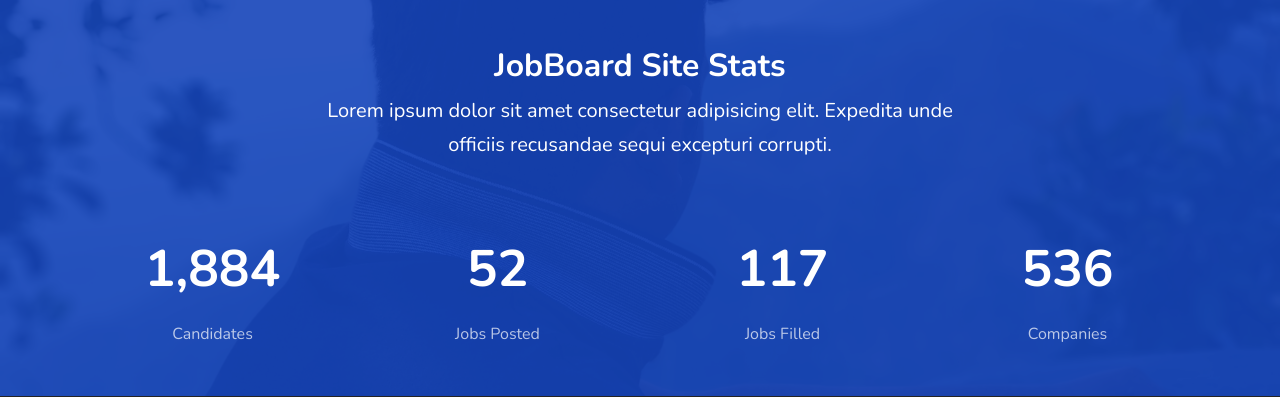
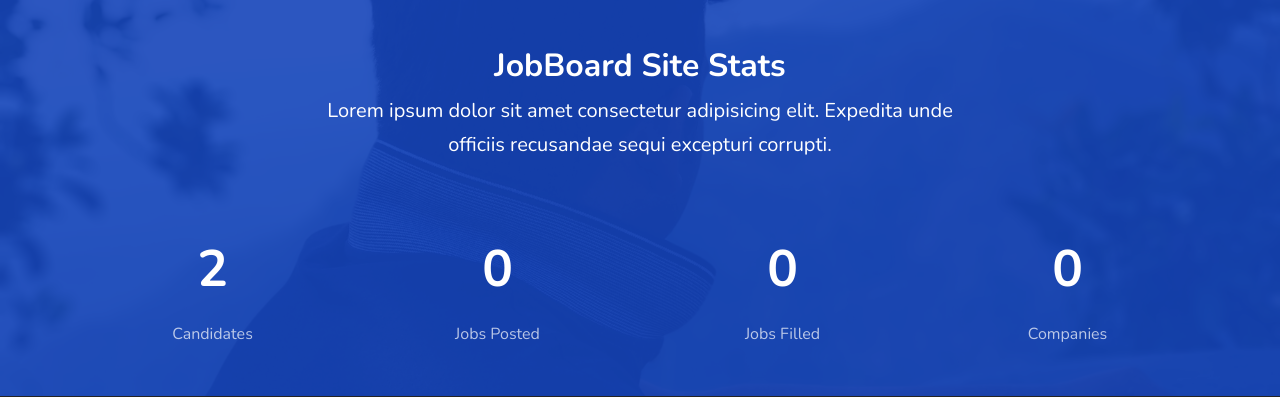
Before and after one commit to iamabhishekgarg/Job-Portal-with-Python-Django, a Django app: page /jobs/about/ in a window 1280 px wide. Shown: the part 2274-2671 px from the top of the page. Run offline with Django 3.2, Linux system fonts and the light colour scheme; data comes from the database, SQL or seed files in the repository; both versions use the stored data as it was after the commit; some libraries are stand-ins or nearby versions; some web fonts are replaced.

Commit message:
Count in About Page

```diff
--- a/jobs/views.py
+++ b/jobs/views.py
@@ -35,7 +35,17 @@
 
 
 def about_us(request):
-    return render(request, "jobs/about_us.html", {})
+    jobs = JobListing.objects.all().count()
+    user = User.objects.all().count()
+    company_name = JobListing.objects.filter(company_name__startswith='P').count()
+
+    context = {
+        'job_qs': jobs,
+        'company_name': company_name,
+        'candidates': user
+    }
+
+    return render(request, "jobs/about_us.html", context)
 
 
 def service(request):
--- a/templates/jobs/about_us.html
+++ b/templates/jobs/about_us.html
@@ -109,28 +109,28 @@
 
       <div class="col-6 col-md-6 col-lg-3 mb-5 mb-lg-0">
         <div class="d-flex align-items-center justify-content-center mb-2">
-          <strong class="number" data-number="1930">0</strong>
+          <strong class="number" data-number="{{ candidates }}">0</strong>
         </div>
         <span class="caption">Candidates</span>
       </div>
 
       <div class="col-6 col-md-6 col-lg-3 mb-5 mb-lg-0">
         <div class="d-flex align-items-center justify-content-center mb-2">
-          <strong class="number" data-number="54">0</strong>
+          <strong class="number" data-number="{{ job_qs }}">0</strong>
         </div>
         <span class="caption">Jobs Posted</span>
       </div>
 
       <div class="col-6 col-md-6 col-lg-3 mb-5 mb-lg-0">
         <div class="d-flex align-items-center justify-content-center mb-2">
-          <strong class="number" data-number="120">0</strong>
+          <strong class="number" data-number="">0</strong>
         </div>
         <span class="caption">Jobs Filled</span>
       </div>
 
       <div class="col-6 col-md-6 col-lg-3 mb-5 mb-lg-0">
         <div class="d-flex align-items-center justify-content-center mb-2">
-          <strong class="number" data-number="550">0</strong>
+          <strong class="number" data-number="{{ company_name }}">0</strong>
         </div>
         <span class="caption">Companies</span>
       </div>
```
Also changed, not shown: db.sqlite3.
